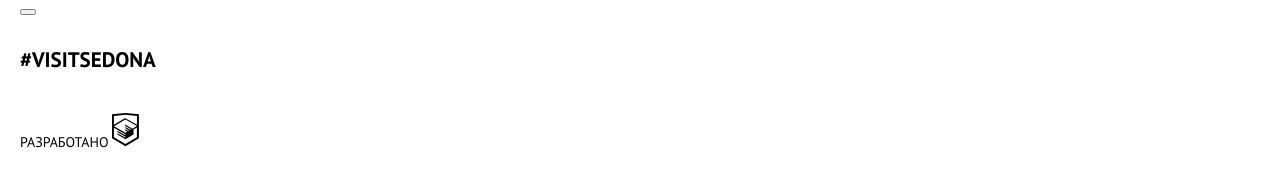
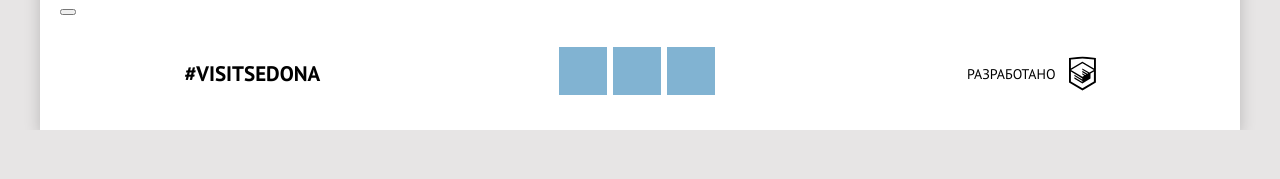
Before and after one commit to htmlacademy-adaptive/2116963-sedona-26, a website: page source/catalog.html in a window 1280 px wide. Shown: the part 1770-1949 px from the top of the page. After the commit the page ends 1900 px from the top, so only its background shows below. Drawn offline with nearby package versions, Linux system fonts and the light colour scheme; files that its build step writes are made by us from their sources.

Commit message:
feat: make footer adaptive

```diff
--- a/source/catalog.html
+++ b/source/catalog.html
@@ -150,7 +150,11 @@
       </ul>
       <a class="footer__copyright copyright" href="https://htmlacademy.ru/intensive/adaptive">
         <span class="copyright__text">Разработано</span>
-        <img class="copyright__logo" width="27" height="34" src="img/contacts/htmlacademy.svg" alt="HTML Academy.">
+        <svg class="copyright__logo" width="27" height="35" fill="currentColor" xmlns="http://www.w3.org/2000/svg"
+          aria-label="HTML Academy." focusable="false">
+          <path
+            d="M13.6 0h-.1L0 1.4v24.7l13.5 8 13.4-8V1.4L13.6 0ZM25 12.1 13.5 5.3v-.1h-.1l-.1-.1v.1L1.9 12.1v-9l11.5-1.2L25 3.1v9ZM13.4 6.8l11.5 6.7-4.5 2.6-7.1-4.2v1.4l5.9 3.5-.9.5-5-3v1.4l3.8 2.3-.8.5-3-1.8v1.4l1.9 1.1-1.8 1.1L2 13.6l11.4-6.8ZM1.9 15.1l11.4 6.8v1l-7.9-4.7v1.4l8 4.8v1.1l-8-4.7v1.4l8 4.8 8.1-4.9v-5.2l3.4-2v10l-11.5 6.9L1.9 25v-9.9Z" />
+        </svg>
       </a>
     </footer>
   </div>
--- a/source/less/blocks/copyright.less
+++ b/source/less/blocks/copyright.less
@@ -1,5 +1,16 @@
 .copyright {
+  position: relative;
   display: block;
+  padding: 15px 50px 15px 17px;
+  max-width: 200px;
+  box-sizing: border-box;
   color: @color-secondary;
   text-decoration: none;
 }
+
+.copyright__logo {
+  position: absolute;
+  top: 50%;
+  right: 10px;
+  transform: translateY(-50%);
+}
--- a/source/less/blocks/footer.less
+++ b/source/less/blocks/footer.less
@@ -1,17 +1,36 @@
 .footer {
   padding: 29px 20px;
+  display: flex;
+  flex-direction: column;
+  align-items: center;
+
+  @media (min-width: @tablet) {
+    flex-direction: row;
+    justify-content: space-around;
+  }
 }
 
 .footer__title {
   display: block;
+  padding: 10px;
+  max-width: 200px;
   margin-bottom: 34px;
   font-weight: 700;
   font-size: 21px;
   line-height: 26px;
   color: @color-secondary;
   text-decoration: none;
+  text-align: center;
+
+  @media (min-width: @tablet) {
+    margin: 0;
+  }
 }
 
 .footer__socials {
-  margin: 0 0 40px;
+  margin: 0 0 40px 6px;
+
+  @media (min-width: @tablet) {
+    margin: 0;
+  }
 }
--- a/source/less/blocks/navigation.less
+++ b/source/less/blocks/navigation.less
@@ -38,6 +38,7 @@
   @media (min-width: @tablet) {
     position: static;
     display: grid;
+    align-items: center;
     grid-template-columns: repeat(5, 20%);
     grid-template-areas: "item-1 item-2 . item-3 item-4";
   }
@@ -45,26 +46,16 @@
 
 .navigation__item {
   @media (min-width: @tablet) {
-    &:nth-child(1) {
-      grid-area: item-1;
-    }
-
-    &:nth-child(2) {
-      grid-area: item-2;
-    }
-
-    &:nth-child(3) {
-      grid-area: item-3;
-    }
-
-    &:nth-child(4) {
-      grid-area: item-4;
-    }
+    each(range(1, 4, 1), {
+      &:nth-child(@{index}) {
+        grid-area: ~"item-@{index}";
+      }
+    });
   }
 }
 
 .navigation__link {
-  padding: 17px 0 12px;
+  padding: 17px 10px 12px;
   display: block;
   font-weight: 700;
   font-size: 18px;
@@ -76,12 +67,11 @@
   box-shadow: inset 0 1px 0 rgba(1, 1, 1, 0.2);
 
   @media (min-width: @tablet) {
-    padding: 18px 0 17px;
+    padding: 18px 10px 17px;
     font-size: 14px;
     line-height: 21px;
     background-color: transparent;
     color: @color-secondary;
     box-shadow: none;
-    overflow: hidden;
   }
 }
--- a/source/less/blocks/page.less
+++ b/source/less/blocks/page.less
@@ -11,14 +11,18 @@
   line-height: 21px;
   text-transform: uppercase;
   color: @color-main;
+  background-color: #e7e5e5;
 }
 
 .page__container {
+  margin: 0 auto;
   max-width: 1200px;
   min-width: 320px;
   min-height: 100%;
   display: flex;
   flex-direction: column;
+  background: #ffffff;
+  box-shadow: 0 5px 15px rgba(0, 1, 1, 0.2);
 }
 
 .page__main {
--- a/source/less/blocks/socials.less
+++ b/source/less/blocks/socials.less
@@ -1,4 +1,16 @@
 .socials {
+  display: flex;
+  flex-wrap: wrap;
+  justify-content: start;
   padding: 0;
+  width: 162px;
   list-style: none;
 }
+
+.socials__link {
+  display: block;
+  margin: 0 6px 6px 0;
+  width: 48px;
+  height: 48px;
+  background-color: @background-color-1;
+}
```
Also changed, not shown: source/form.html (+9 -3 lines), source/index.html (+5 -1 lines).
